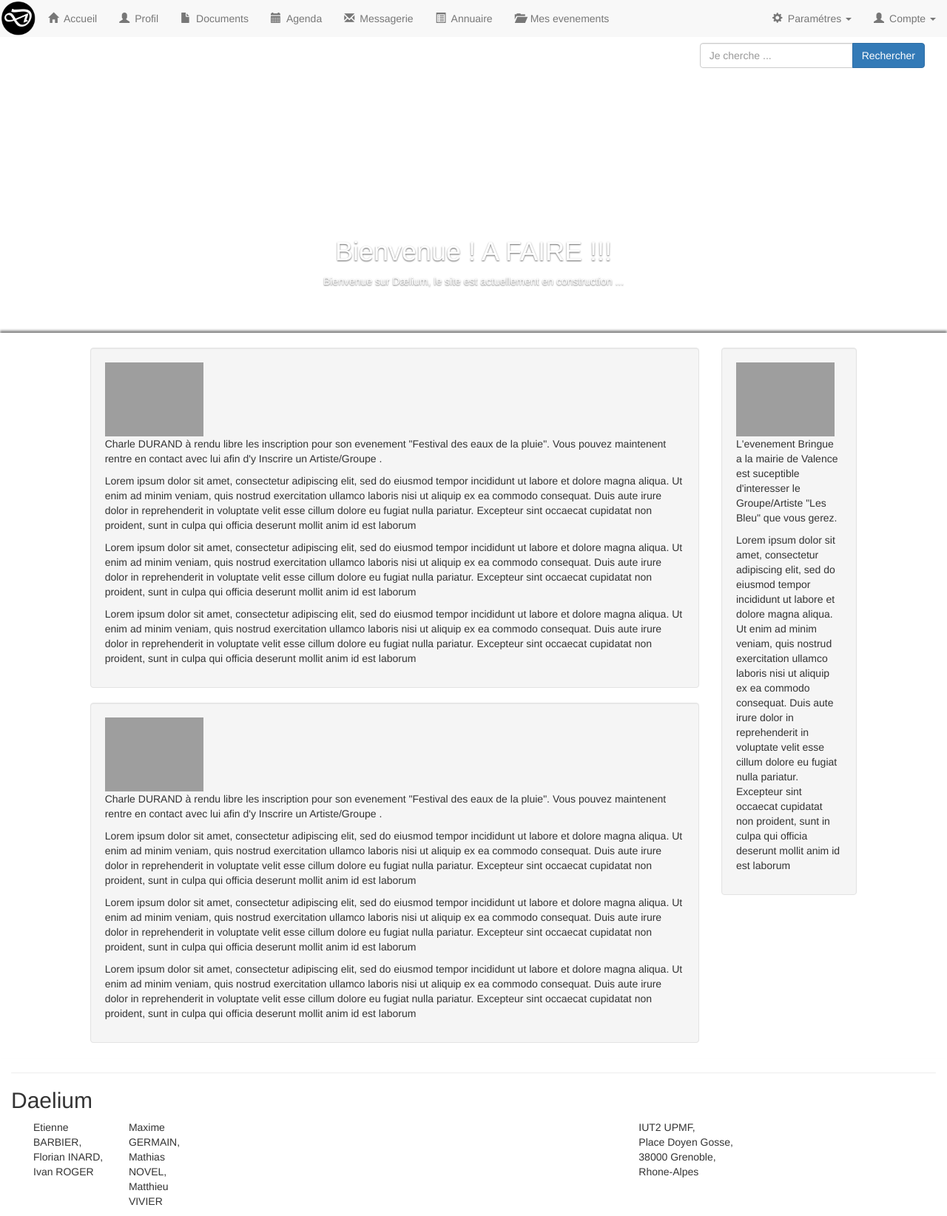
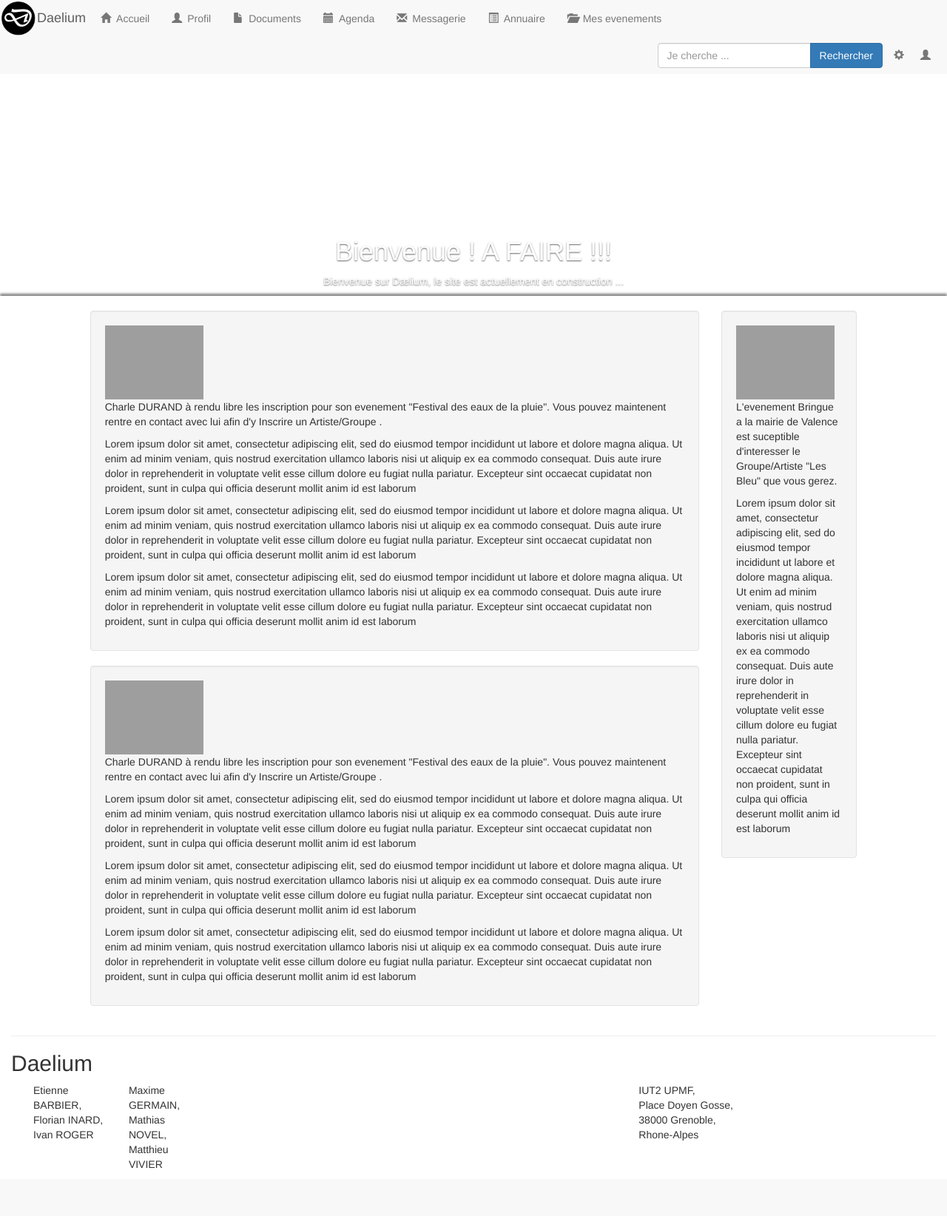
Before and after one commit to Ivan-Roger/Daelium, a PHP site: page /code/view/main.view.php in a window 1280 px wide. Shown: the whole page at 74% size. After the commit the page ends 1579 px from the top, so only its background shows below. Run offline with PHP 8.4, Linux system fonts and the light colour scheme; data that the repository does not hold is empty; some libraries are stand-ins or nearby versions; grey boxes are pictures that could not be loaded.

Commit message:
Modification pour supports mobiles

```diff
--- a/code/data/css/common.css
+++ b/code/data/css/common.css
@@ -6,18 +6,44 @@ header.page-header {
   padding: 0px;
 }
 
-header > nav {
-  height: 50px;
+header {
   position: fixed;
   width: 100%;
   z-index: 20;
 }
 
+header nav .navbar-brand {
+  padding: 0px;
+  margin-right: 5px;
+}
+
+@media (max-width: 767px) {
+  header nav .navbar-brand {
+    margin-left: 15px;
+  }
+}
+
+@media (max-width: 1500px) and (min-width: 768px) {
+  header nav .navbar-right .text {
+    display: none;
+  }
+  header nav .navbar-right a.dropdown-toggle {
+    padding-right: 0px;
+  }
+}
+
+header nav .navbar-brand img {
+  height: 50px;
+  display: inline-block;
+}
+
+.container-fluid > .navbar-collapse {
+  margin-left: 0px;
+  overflow-x: hidden;
+}
+
 .alerts {
-  padding-top: 20px;
-  width: 100%;
-  z-index: 10;
-  position: fixed;
+  margin-top: 20px;
 }
 
 .alerts .alert {
@@ -53,3 +79,7 @@ header > nav {
 .glyphicon {
   margin-right: 7px;
 }
+
+footer {
+  background-color: #FFF;
+}
--- a/code/view/include/header.view.php
+++ b/code/view/include/header.view.php
@@ -4,9 +4,23 @@
       <!-- Logo du site , tritre description -->
     </div>
       <nav class="nav navbar-default container-fluid">
+        <!-- Brand and toggle get grouped for better mobile display -->
+        <div class="navbar-header">
+          <button type="button" class="navbar-toggle collapsed" data-toggle="collapse" data-target="#navbar-collapse" aria-expanded="false">
+            <span class="sr-only">Toggle navigation</span>
+            <span class="icon-bar"></span>
+            <span class="icon-bar"></span>
+            <span class="icon-bar"></span>
+          </button>
+          <a class="navbar-brand" href=".."><img src="../data/img/D.png"/>Daelium</a>
+        </div>
+        <!--
         <div class="navbar-header">
           <img src="../data/img/D.png" alt="LogoSite" style="height:50px;">
         </div>
+        -->
+
+        <div class="collapse navbar-collapse" id="navbar-collapse">
           <!-- Menu des differentes section du site  plus module de recherche-->
           <ul class="nav navbar-nav">
             <li<?php echo($data['page']=="Main"?" class='active'":"") ?>><a href="../controler/main.ctrl.php"><span class="glyphicon glyphicon-home"></span>Accueil</a></li>
@@ -22,9 +36,19 @@
             <?php }?>
           </ul>
           <ul class="nav navbar-nav navbar-right">
+            <li>
+              <form class="navbar-form navbar-right" method="GET" action="#">
+                <div class="input-group">
+                  <input type="text" class="form-control" placeholder="Je cherche ...">
+                  <span class="input-group-btn">
+                    <button class="btn btn-primary" type="button">Rechercher</button>
+                  </span>
+                </div>
+              </form>
+            </li>
             <!-- Menu de l'uilisateur-->
             <li id="settings" class="dropdown">
-            <a href="#" class="dropdown-toggle" data-toggle="dropdown" role="button" aria-haspopup="true" aria-expanded="false"><span class="glyphicon glyphicon-cog"></span>Paramétres <span class="caret"></span></a>
+              <a href="#" class="dropdown-toggle" data-toggle="dropdown" role="button" aria-haspopup="true" aria-expanded="false"><span class="glyphicon glyphicon-cog"></span><span class="text">Paramétres <span class="caret"></span></span></a>
               <ul class="dropdown-menu">
                 <li>
                   <?php if($data["type"]=="booker") { ?>
@@ -47,7 +71,7 @@
               </ul>
             </li>
             <li id="profile" class="dropdown">
-            <a href="#" class="dropdown-toggle" data-toggle="dropdown" role="button" aria-haspopup="true" aria-expanded="false"><span class="glyphicon glyphicon-user"></span>Compte <span class="caret"></span></a>
+              <a href="#" class="dropdown-toggle" data-toggle="dropdown" role="button" aria-haspopup="true" aria-expanded="false"><span class="glyphicon glyphicon-user"></span><span class="text">Compte <span class="caret"></span></span></a>
               <ul class="dropdown-menu">
                 <li><a href="../controler/profile.ctrl.php">Voir le profil</a></li>
                 <li role="separator" class="divider"></li>
@@ -55,20 +79,11 @@
               </ul>
             </li>
           </ul>
-
-        <form class="navbar-form navbar-right" method="GET" action="#">
-          <div class="input-group">
-            <input type="text" class="form-control" placeholder="Je cherche ...">
-            <span class="input-group-btn">
-              <button class="btn btn-primary" type="button">Rechercher</button>
-            </span>
         </div>
-        </form>
       </nav>
-  </header>
-  <div style="height:50px;"></div>
       <div class="alerts">
       <?php foreach ($data['alert'] as $alert) { ?>
         <p class="alert alert-<?= $alert['type'] ?> alert-dismissible"><span class="glyphicon glyphicon-<?= $alert['icon'] ?>"></span><span class="text"><?= $alert['message'] ?></span><button class="close" data-dismiss="alert" aria-label="Close"><span aria-hidden="true">&times;</span></button></p>
       <?php } ?>
       </div>
+    </header>
--- a/code/view/main.view.php
+++ b/code/view/main.view.php
@@ -39,7 +39,7 @@
     </section>
     <div class="sliderPlace"></div>
     <section class="container-fluid full page-content">
-      <article class="col-sm-8 col-sm-offset-1">
+      <article class="col-lg-8 col-lg-offset-1">
         <!-- Alertes et information pour l'utilisateur -->
         <div class="well">
           <img src="http://www.ac-grenoble.fr/ien.vienne1-2/spip/IMG/bmp_Image004.bmp" alt="Mountain View" style="height:100px;">
@@ -56,7 +56,7 @@
           <p>Lorem ipsum dolor sit amet, consectetur adipiscing elit, sed do eiusmod tempor incididunt ut labore et dolore magna aliqua. Ut enim ad minim veniam, quis nostrud exercitation ullamco laboris nisi ut aliquip ex ea commodo consequat. Duis aute irure dolor in reprehenderit in voluptate velit esse cillum dolore eu fugiat nulla pariatur. Excepteur sint occaecat cupidatat non proident, sunt in culpa qui officia deserunt mollit anim id est laborum</p>
         </div>
       </article>
-      <aside class="col-sm-2">
+      <aside class="col-lg-2">
         <!-- Sugestion pour l'utilisateur (evt & art pour booker) (art pour orga )-->
         <div class="well">
           <img src="http://www.ac-grenoble.fr/ien.vienne1-2/spip/IMG/bmp_Image004.bmp" alt="Mountain View" style="height:100px;">
```
Lines whose indentation alone changed are shown as unchanged.
